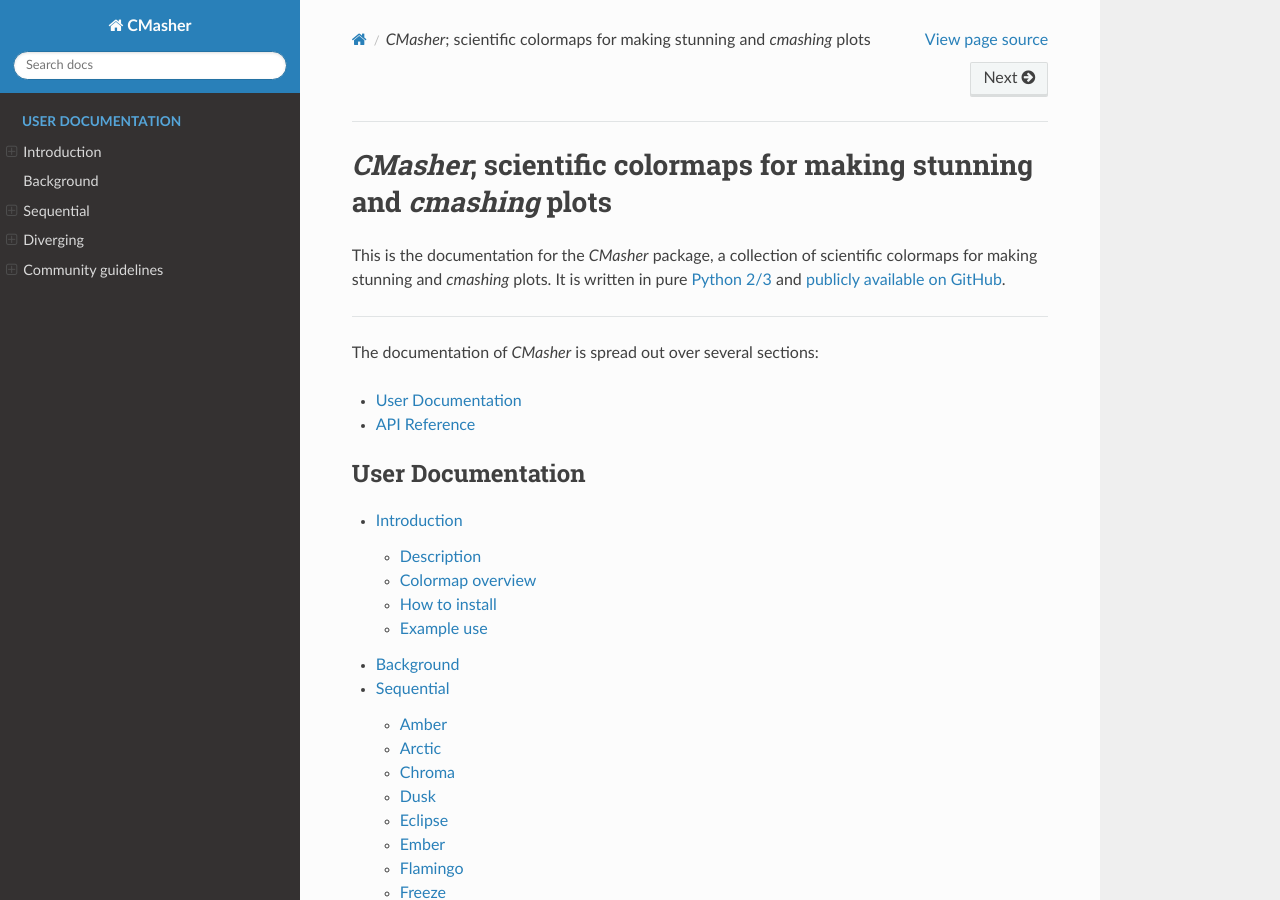
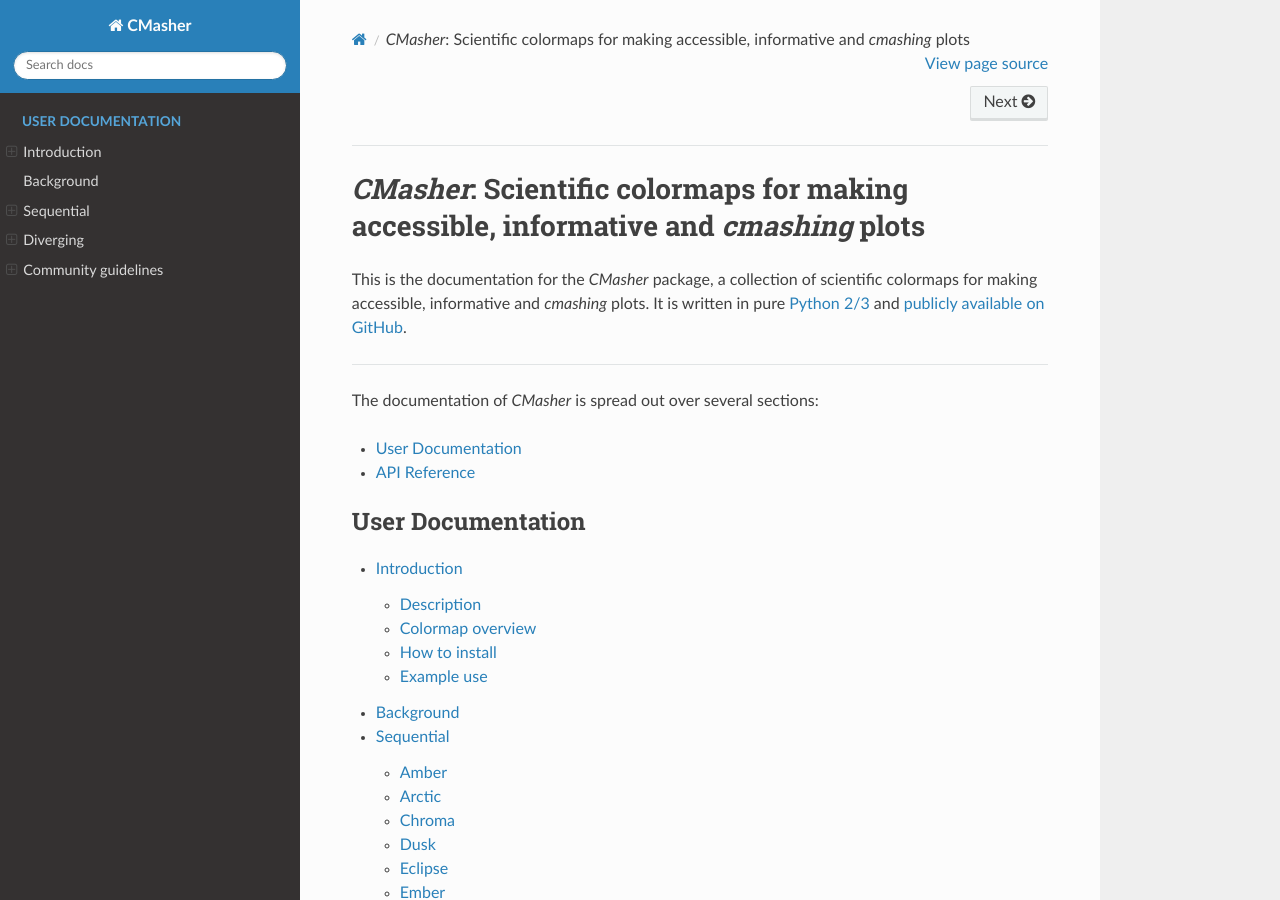
Before and after one commit to 1313e/CMasher, a Sphinx documentation site: the page built from docs/source/index.rst, in a window 1280 px wide and 900 px high. Built offline with Sphinx 7.4.7 and the Read the Docs theme 2.0.0, drawn with Linux system fonts in a browser that asks for light colours.

Commit message:
Made some more changes to the JOSS paper. Modified the description of CMasher to be a bit more informative. Updated parts of the online docs to use same wording as the paper.

```diff
--- a/cmasher/__init__.py
+++ b/cmasher/__init__.py
@@ -2,8 +2,8 @@
 
 """
 CMasher
-========
-Scientific colormaps for making stunning and *cmashing* plots.
+=======
+Scientific colormaps for making accessible, informative and *cmashing* plots.
 
 """
 
--- a/cmasher/__version__.py
+++ b/cmasher/__version__.py
@@ -2,7 +2,7 @@
 
 """
 CMasher Version
-================
+===============
 Stores the different versions of the *CMasher* package.
 
 """
@@ -10,4 +10,4 @@
 
 # %% VERSIONS
 # Default/Latest/Current version
-__version__ = '1.1.4'
+__version__ = '1.1.5'
--- a/docs/source/conf.py
+++ b/docs/source/conf.py
@@ -218,8 +218,8 @@
 #  dir menu entry, description, category)
 texinfo_documents = [
     (master_doc, project, html_title,
-     author, project, ("Scientific colormaps for making stunning and "
-                       "'cmashing' plots"),
+     author, project, ("Scientific colormaps for making accessible, "
+                       "informative and 'cmashing' plots"),
      'Miscellaneous'),
 ]
 
--- a/docs/source/index.rst
+++ b/docs/source/index.rst
@@ -1,7 +1,6 @@
-*CMasher*; scientific colormaps for making stunning and *cmashing* plots
-========================================================================
-
-This is the documentation for the *CMasher* package, a collection of scientific colormaps for making stunning and *cmashing* plots.
+*CMasher*: Scientific colormaps for making accessible, informative and *cmashing* plots
+=======================================================================================
+This is the documentation for the *CMasher* package, a collection of scientific colormaps for making accessible, informative and *cmashing* plots.
 It is written in pure `Python 2/3`_ and `publicly available on GitHub`_.
 
 .. _@1313e: https://github.com/1313e
--- a/docs/source/user/introduction.rst
+++ b/docs/source/user/introduction.rst
@@ -5,7 +5,7 @@
 Description
 -----------
 The *CMasher* package provides a collection of scientific colormaps to be used by different *Python* packages and projects, mainly in combination with `matplotlib`_ (see `here <https://matplotlib.org/3.1.0/tutorials/colors/colormaps.html>`_ for an overview of all their colormaps as of v3.1.0).
-The colormaps in *CMasher* are all designed to be perceptually uniform sequential, most of them are color vision deficiency (CVD; colorblind) friendly and they cover a wide range of different color combinations to accommodate for most applications.
+The colormaps in *CMasher* are all designed to be perceptually uniform sequential, most of them are color-vision deficiency (CVD; color blindness) friendly and they cover a wide range of different color combinations to accommodate for most applications.
 It offers several alternatives to commonly used colormaps, like *chroma* and *rainforest* for *jet*; *sunburst* for *hot*; *neutral* for *binary*; and *fusion* and *redshift* for *coolwarm*.
 All colormaps presented here were made using the `viscm`_ package.
 If you cannot find your ideal colormap, then please open an `issue`_, provide the colors and/or style you want, and I will try to create one to your liking!
--- a/setup.py
+++ b/setup.py
@@ -36,8 +36,8 @@
       version=version,
       author="Ellert van der Velden",
       author_email='ellert_vandervelden@outlook.com',
-      description=("Scientific colormaps for making stunning and 'cmashing' "
-                   "plots"),
+      description=("Scientific colormaps for making accessible, informative "
+                   "and 'cmashing' plots"),
       long_description=long_description,
       url='https://www.github.com/1313e/CMasher',
       license='BSD-3',
```
Also changed, not shown: README.rst (+5 -4 lines), docs/source/user/background.rst (+3 -4 lines), joss_paper/paper.md (+7 -7 lines).
